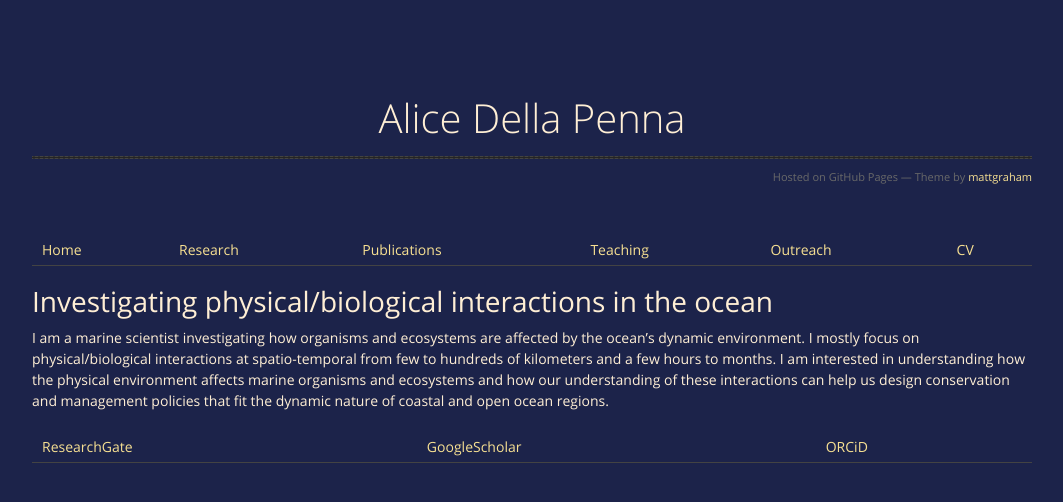
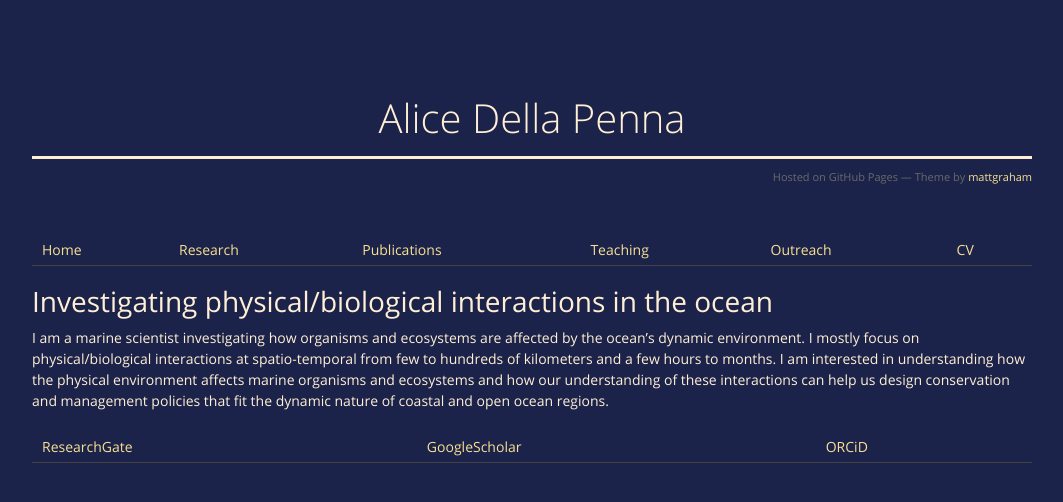
Before and after one commit to AliceDellaPenna/alicedellapenna.github.io, a Jekyll site: the page built from index.markdown, in a window 1280 px wide. Shown: the top 502 px of the page, without its empty margins (108-1171 px from the left). Built offline with Jekyll 4.4.1, drawn with Linux system fonts in a browser that asks for light colours; the repository's description, which GitHub fills in, is left out.

Commit message:
Update jekyll-theme-midnight.scss

```diff
--- a/_sass/jekyll-theme-midnight.scss
+++ b/_sass/jekyll-theme-midnight.scss
@@ -111,7 +111,7 @@
   padding:8px 15px;
   background: #191919;
   border-radius: 2px;
-  border:1px solid #121212;
+  border:1px solid #ffefd5;
   box-shadow: inset 0 1px 3px rgba(0,0,0,.3);
   overflow: auto;
   overflow-y: hidden;
@@ -148,7 +148,8 @@
   border: 0;
   outline: none;
   height: 3px;
-  background: transparent url('../images/hr.gif') center center repeat-x;
+  //background: transparent url('../images/hr.gif') center center repeat-x;
+  background: #ffefd5;
   margin: 0 0 20px;
 }
 
@@ -167,7 +168,7 @@
   width: 100%;
   position: fixed;
   background: url(../images/nav-bg.gif) #353535;
-  border-bottom: 4px solid #434343;
+  border-bottom: 4px solid #ffefd5;
   box-shadow: 0px 1px 3px rgba(0,0,0,.25);
 
   nav {
@@ -250,7 +251,7 @@
     }
 
     p {
-      color: #083867;
+      color: #ffefd5;
       font-family: 'OpenSansLight', "Helvetica Neue", Helvetica, Arial, sans-serif;
       font-weight: normal;
       font-size: 18px;
```
